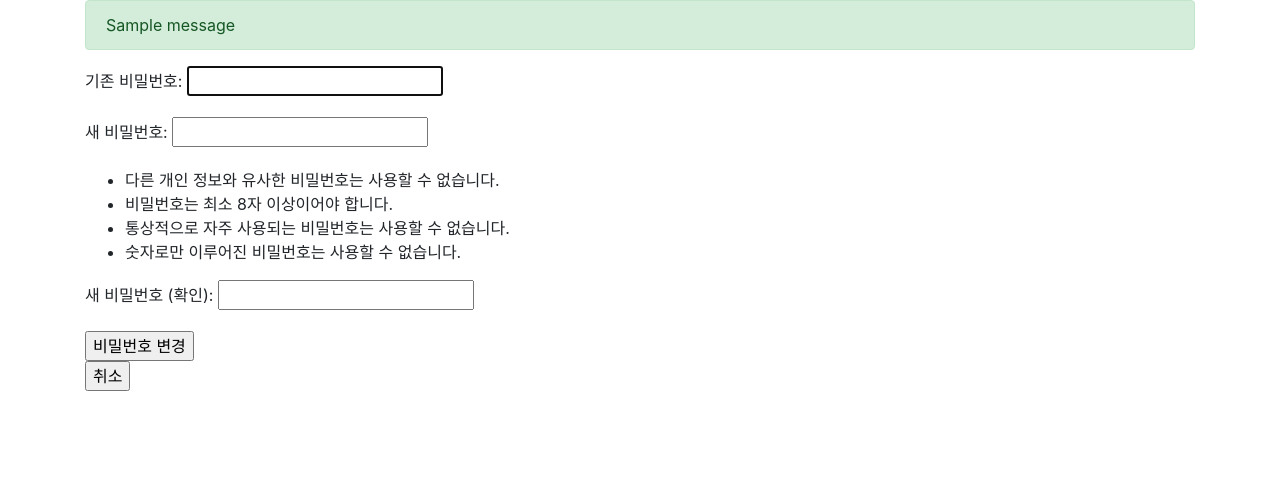
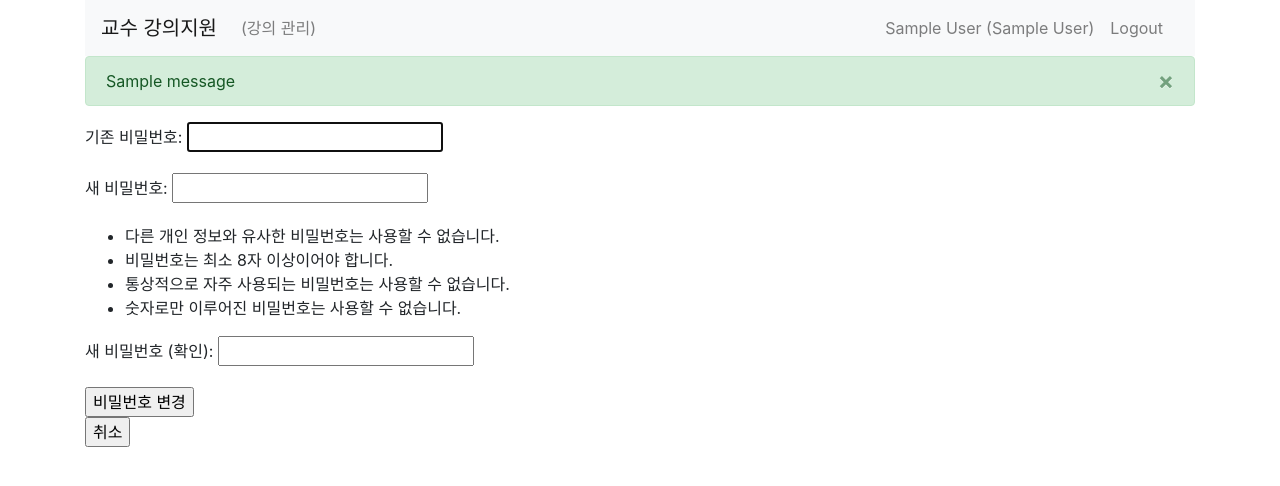
Before and after one commit to JhoLee/django-lecture_manager, a Django app: page /accounts/change-password/ in a window 1280 px wide. Shown: the top 486 px of the page. Run offline with Django 3.2, Linux system fonts and the light colour scheme; a user stored in the database is signed in; tables that the repository leaves empty hold one stand-in row (values such as "Sample post"); one stand-in notice (Sample message) is shown; some libraries are stand-ins or nearby versions.

Commit message:
ENH: 내비게이션 바 양식 추가

```diff
--- a/accounts/views.py
+++ b/accounts/views.py
@@ -82,7 +82,6 @@ def signup(request):
 
 
 def view_profile(request):
-    messages.info(request, "Hello, World!")
     if request.user.is_authenticated:
         user = {
             'username': request.user.username,
--- a/django_lecture_manager/urls.py
+++ b/django_lecture_manager/urls.py
@@ -16,8 +16,11 @@ Including another URLconf
 from django.contrib import admin
 from django.urls import path, include
 
+from accounts import views as accounts_views
 
 urlpatterns = [
+    path('', accounts_views.view_profile),
     path('admin/', admin.site.urls),
     path('accounts/', include('accounts.urls', namespace='accounts'))
+
 ]
--- a/templates/accounts/base.html
+++ b/templates/accounts/base.html
@@ -1 +1,26 @@
 {% extends 'global/bootstrap_base.html' %}
+
+{% block navbar %}
+
+    <nav class="navbar navbar-expand-lg navbar-light bg-light">
+        <a class="navbar-brand" href="/">교수 강의지원</a>
+        {% if request.user.is_authenticated %}
+
+            <button class="navbar-toggler" type="button" data-toggle="collapse" data-target="#navbarNavAltMarkup"
+                    aria-controls="navbarNavAltMarkup" aria-expanded="false" aria-label="Toggle Navigation">
+                <span class="navbar-toggler-icon"></span>
+            </button>
+            <div class="collapse navbar-collapse" id="navbarNavAltMarkup">
+                <div id="navbarMenus" class="navbar-nav mr-sm-auto">
+                    <a class="nav-item nav-link" href="{% url 'accounts:view_profile' %}">(강의 관리)</a>
+                </div>
+                <div id="navbarAccounts" class="navbar-nav mr-sm-2">
+                    <a class="nav-item nav-link"
+                       href="{% url 'accounts:view_profile' %}">{{ request.user.profile.name }} ({{ request.user.profile.role }})</a>
+                    <a class="nav-item nav-link" href="{% url 'accounts:logout' %}">Logout</a>
+                </div><!--/div#navbarAccounts-->
+            </div><!--/div#navbarNavAltMarkup-->
+
+        {% endif %}
+    </nav>
+{% endblock %}
--- a/templates/global/bootstrap_base.html
+++ b/templates/global/bootstrap_base.html
@@ -13,13 +13,20 @@
 </head>
 <body>
 {% block body %}
-    <div id="main-container" class="container">
+    <div id="main-container" class="container-md">
+
+        {% block navbar %}
+
+        {% endblock %}
+
         {% block message %}
             {% if messages %}
                 {% for message in messages %}
-                    <div class="alert alert-{{ message.tags }} alert-dismissible" role="alert">
-                        {% if message.level == DEFAULT_MESSAGE_LEVELS.ERROR %}Important: {% endif %}
+                    <div class="alert alert-{{ message.tags }} alert-dismissible fade show" role="alert">
                         {{ message }}
+                        <button type="button" class="close" data-dismiss="alert" aria-label="Close">
+                            <span aria-hidden="true">&times</span>
+                        </button>
                     </div>
                 {% endfor %}
             {% endif %}
```
